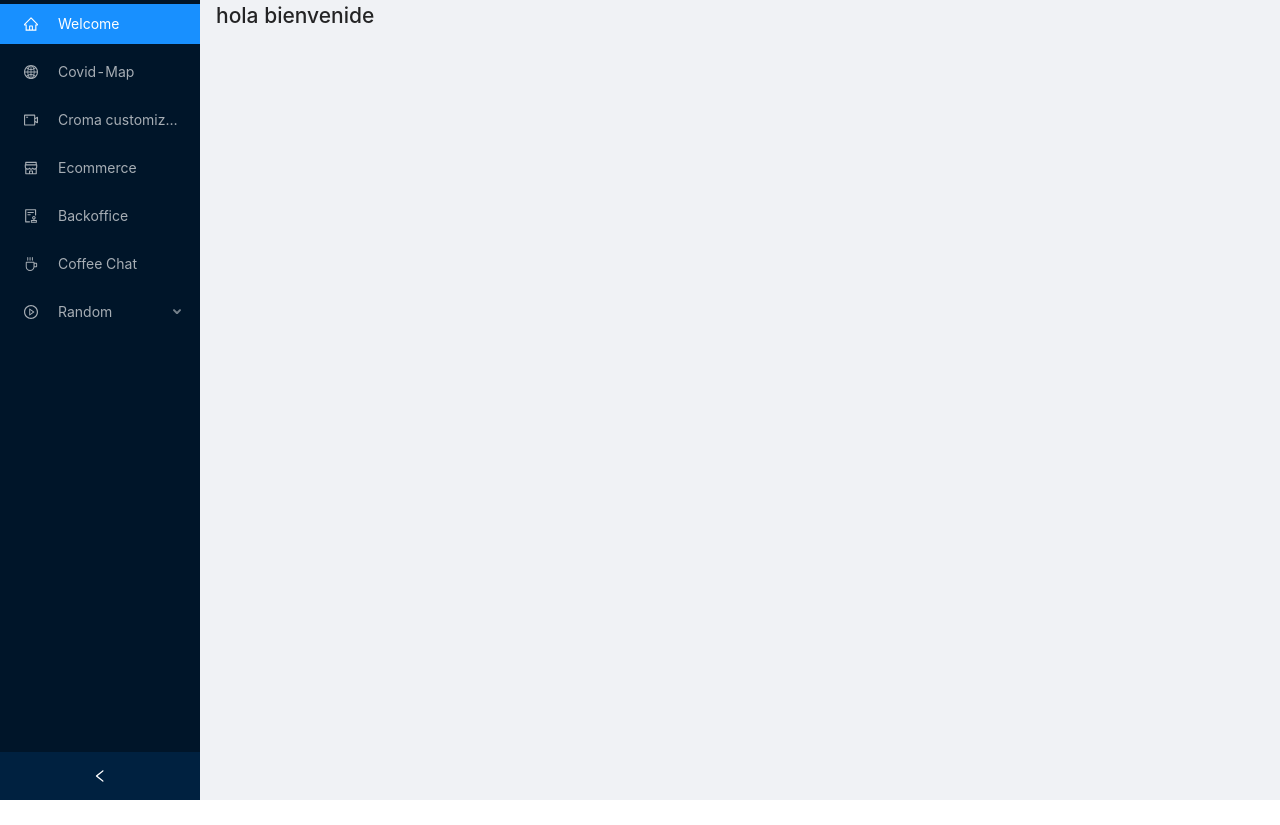
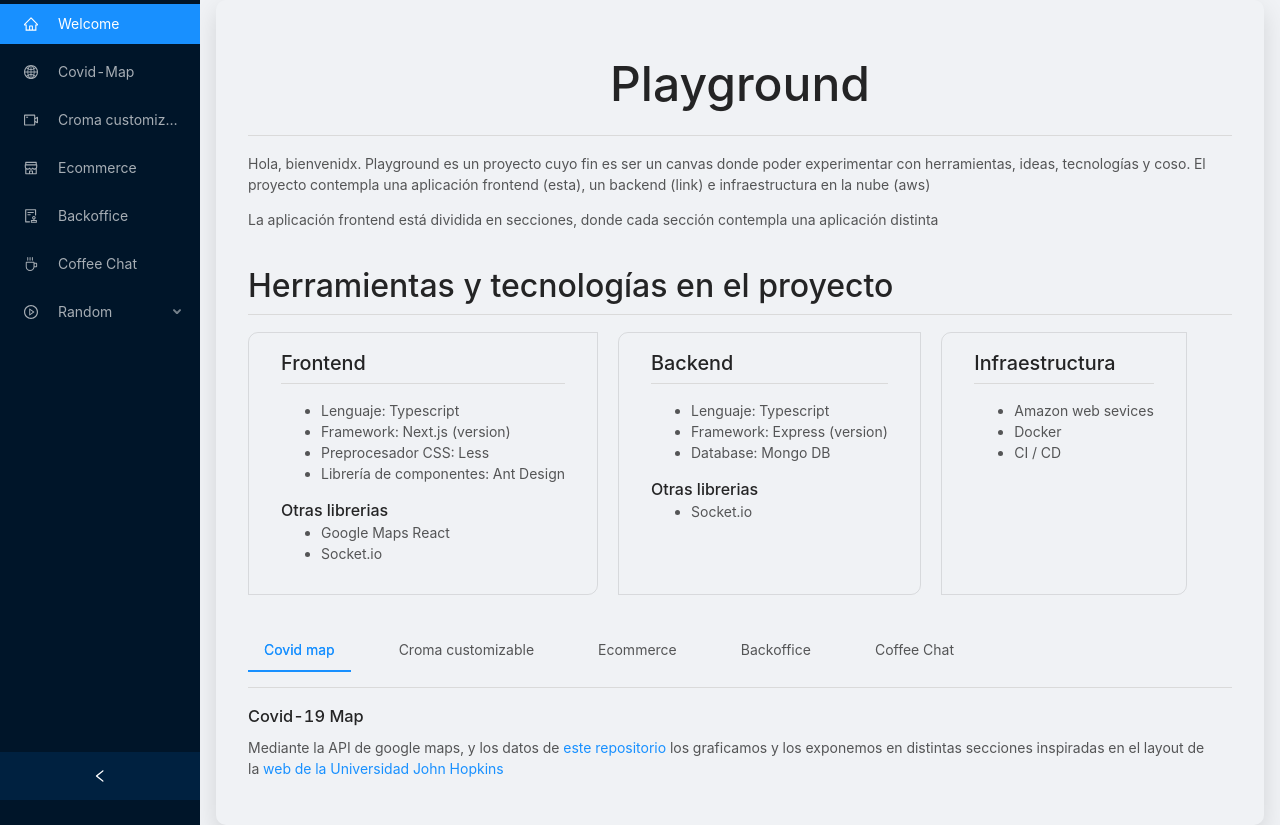
Before and after one commit to pablitxn/playground-frontend, a Next.js app: page / in a window 1280 px wide. Before the commit the page ends 800 px from the top, so only its background shows below. Built offline with nearby package versions, Linux system fonts and the light colour scheme; no server answers.

Commit message:
feat(home): layout

```diff
--- /dev/null
+++ b/src/layouts/home/index.tsx
@@ -0,0 +1,143 @@
+// React
+import { FC, useState } from "react";
+// AntD
+import { Divider, Tabs } from "antd";
+// Styles
+import "./styles.less";
+
+const { TabPane } = Tabs;
+
+const Home: FC = () => {
+	const [currentTab, setCurrentTab] = useState("covid-map");
+	const handleTab = (tab: string) => setCurrentTab(tab);
+
+	return (
+		<div className="home">
+			<h1 className="title">Playground</h1>
+			<Divider />
+			<section className="hero-text">
+				<p>
+					Hola, bienvenidx. Playground es un proyecto cuyo fin es ser un canvas
+					donde poder experimentar con herramientas, ideas, tecnologías y coso.
+					El proyecto contempla una aplicación frontend (esta), un backend
+					(link) e infraestructura en la nube (aws)
+				</p>
+
+				<p>
+					La aplicación frontend está dividida en secciones, donde cada sección
+					contempla una aplicación distinta
+				</p>
+			</section>
+			<section className="about-project">
+				<h2>Herramientas y tecnologías en el proyecto</h2>
+				<Divider />
+				<div className="about-project__content">
+					<article>
+						<h3>Frontend</h3>
+						<Divider />
+						<ul>
+							<li>Lenguaje: Typescript</li>
+							<li>Framework: Next.js (version)</li>
+							<li>Preprocesador CSS: Less</li>
+							<li>Librería de componentes: Ant Design</li>
+						</ul>
+						<h4>Otras librerias</h4>
+						<ul>
+							<li>Google Maps React</li>
+							<li>Socket.io</li>
+						</ul>
+					</article>
+
+					<article>
+						<h3>Backend</h3>
+						<Divider />
+						<ul>
+							<li>Lenguaje: Typescript</li>
+							<li>Framework: Express (version)</li>
+							<li>Database: Mongo DB</li>
+						</ul>
+						<h4>Otras librerias</h4>
+						<ul>
+							<li>Socket.io</li>
+						</ul>
+					</article>
+
+					<article>
+						<h3>Infraestructura</h3>
+						<Divider />
+						<ul>
+							<li>Amazon web sevices</li>
+							<li>Docker</li>
+							<li>CI / CD</li>
+						</ul>
+					</article>
+				</div>
+			</section>
+			<section className="about-pages">
+				<Tabs
+					defaultActiveKey="covid"
+					onChange={handleTab}
+					activeKey={currentTab}
+				>
+					<TabPane tab="Covid map" key="covid-map">
+						<Divider />
+						<article>
+							<h3>Covid-19 Map</h3>
+							<p>
+								Mediante la API de google maps, y los datos de
+								<a href="https://github.com/Laeyoung/COVID-19-API">
+									&nbsp;este repositorio&nbsp;
+								</a>
+								los graficamos y los exponemos en distintas secciones inspiradas
+								en el layout de la
+								<a href="https://coronavirus.jhu.edu/map.html">
+									&nbsp;web de la Universidad John Hopkins&nbsp;
+								</a>
+							</p>
+						</article>
+					</TabPane>
+					<TabPane tab="Croma customizable" key="croma">
+						<Divider />
+						<article>
+							<h3>Croma customizable</h3>
+							<p>
+								A través de la interfaz
+								<a href="https://developer.mozilla.org/es/docs/Web/API/MediaDevices">
+									&nbsp;Media Devices&nbsp;
+								</a>
+								utilizamos la cámara y reemplazamos un color para lograr un{" "}
+								<em>chroma key</em>. Para el fondo se puede elegir una imagen de
+								la galería o cargar una desde el dispositivo.
+							</p>
+						</article>
+					</TabPane>
+					<TabPane tab="Ecommerce" key="ecommerce">
+						<Divider />
+						<article>
+							<h3>Ecommerce</h3>
+							<p>Ecommerce simple, con categorias, ofertas, carrito.</p>
+						</article>
+					</TabPane>
+					<TabPane tab="Backoffice" key="backoffice">
+						<Divider />
+						<article>
+							<h3>Backoffice</h3>
+							<p>
+								Para poder administrar el ecommerce, precisamos del backoffice
+							</p>
+						</article>
+					</TabPane>
+					<TabPane tab="Coffee Chat" key="coffee-chat">
+						<Divider style={{ marginTop: 0 }} />
+						<article>
+							<h3>Coffee Chat</h3>
+							<p>Chat en tiempo real.</p>
+						</article>
+					</TabPane>
+				</Tabs>
+			</section>
+		</div>
+	);
+};
+
+export default Home;
--- /dev/null
+++ b/src/layouts/home/styles.less
@@ -0,0 +1,52 @@
+.home {
+	height: 100%;
+	padding: 2rem;
+	border-radius: 10px;
+	box-shadow: 0 10px 25px rgba(0, 0, 0, 0.123);
+}
+
+.title {
+	display: flex;
+	margin: 1rem 0 1rem 0;
+	place-content: center;
+	font-size: 3rem;
+}
+
+.hero-text {
+	margin-bottom: 2rem;
+}
+
+.about-project {
+	& h2 {
+		font-size: 2rem;
+		margin-bottom: 0.3rem;
+	}
+
+	&__content {
+		display: flex;
+		justify-content: stretch;
+		gap: 20px;
+		margin-bottom: 2rem;
+
+		& article {
+			padding: 1rem 2rem;
+			border: 1px solid rgba(0, 0, 0, 0.1);
+			border-radius: 10px 0;
+			& h3 {
+				font-size: 1.24rem;
+				margin-bottom: 0.3rem;
+			}
+			& h4 {
+				font-size: 1rem;
+				margin: 0;
+			}
+		}
+	}
+}
+
+// .about-pages {
+// }
+
+.ant-divider {
+	margin: 0 0 1rem 0;
+}
--- a/src/pages/index.tsx
+++ b/src/pages/index.tsx
@@ -1,7 +1,9 @@
 // Next
 import Head from "next/head";
 // Constants
-import { GOOGLE_SITE_VERIFICATION } from "utils/constants"
+import { GOOGLE_SITE_VERIFICATION } from "utils/constants";
+// Layouts
+import HomeLayout from "layouts/home";
 
 export default function Home() {
 	return (
@@ -15,9 +17,7 @@ export default function Home() {
 				/>
 			</Head>
 
-			<div>
-				<h2>hola bienvenide</h2>
-			</div>
+			<HomeLayout />
 		</>
 	);
 }
```
